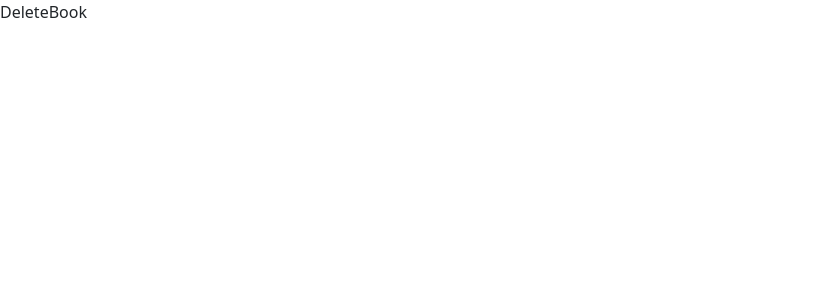
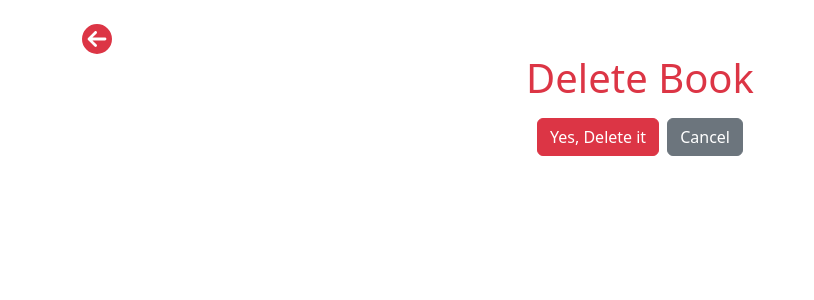
Before and after one commit to Yassine00wissker/bookStore, a React (Vite) app in the folder frontEnd/: page /books/delete/1 in a window 1280 px wide. Shown: the top 300 px of the page, without its empty margins (0-814 px from the left). Built offline with nearby package versions, Linux system fonts and the light colour scheme.

Commit message:
creation of detete page with verification

```diff
--- a/frontEnd/src/pages/DeleteBook.jsx
+++ b/frontEnd/src/pages/DeleteBook.jsx
@@ -1,9 +1,44 @@
-import React from 'react'
+import React, { useState } from 'react';
+import axios from 'axios';
+import { useNavigate, useParams } from 'react-router-dom';
+import 'bootstrap/dist/css/bootstrap.min.css';
+import Spinner from '../components/Spinner';
+import BackButtonn from '../components/BackButtonn';
 
 function DeleteBook() {
+  const [loading, setLoading] = useState(false);
+  const navigate = useNavigate();
+  const { id } = useParams();
+
+  const handleDeleteBook = () => {
+    setLoading(true);
+    axios
+      .delete(`http://localhost:5000/books/${id}`)
+      .then(() => {
+        setLoading(false);
+        navigate('/');
+      })
+      .catch((error) => {
+        setLoading(false);
+        console.log('Delete error:', error);
+      });
+  };
+
   return (
-    <div>DeleteBook</div>
-  )
+    <div className="container mt-4">
+      <BackButtonn />
+      <h1 className="text-danger text-center">Delete Book</h1>
+      {loading && <Spinner />}
+      <div className="d-flex justify-content-center mt-3">
+        <button className="btn btn-danger me-2" onClick={handleDeleteBook}>
+          Yes, Delete it
+        </button>
+        <button className="btn btn-secondary" onClick={() => navigate('/')}>
+          Cancel
+        </button>
+      </div>
+    </div>
+  );
 }
 
-export default DeleteBook
+export default DeleteBook;
--- a/frontEnd/src/pages/ShowBook.jsx
+++ b/frontEnd/src/pages/ShowBook.jsx
@@ -24,32 +24,32 @@ function ShowBook() {
 
   return (
 
-    <div className='block m-3'>
+    <div className='container mt-4'>
       <BackButtonn />
-      <h1 className='d-flex justify-content-center'>Show Book</h1>
+      <h1 className='d-flex justify-content-center'>Details Book : {book.title}</h1>
       {loading ? (
         <Spinner />
       ) : (
         <div className="d-flex justify-content-center">
           <div className='border border-success p-5 m-5' >
             <div>
-              <span>Title</span>
+              <span>Title : </span>
               <span>{book.title}</span>
             </div>
             <div>
-              <span>autor</span>
-              <span>{book.autor}</span>
+              <span>author : </span>
+              <span>{book.author}</span>
             </div>
             <div>
-              <span>publish year</span>
-              <span>{book.publishyear}</span>
+              <span>publish year : </span>
+              <span>{book.publishYear}</span>
             </div>
             <div>
-              <span>Created Time</span>
+              <span>Created Time : </span>
               <span>{new Date(book.createdAt).toString()}</span>
             </div>
             <div>
-              <span>last update Time</span>
+              <span>last update Time : </span>
               <span>{new Date(book.updatedAt).toString()}</span>
             </div>
           </div>
```
